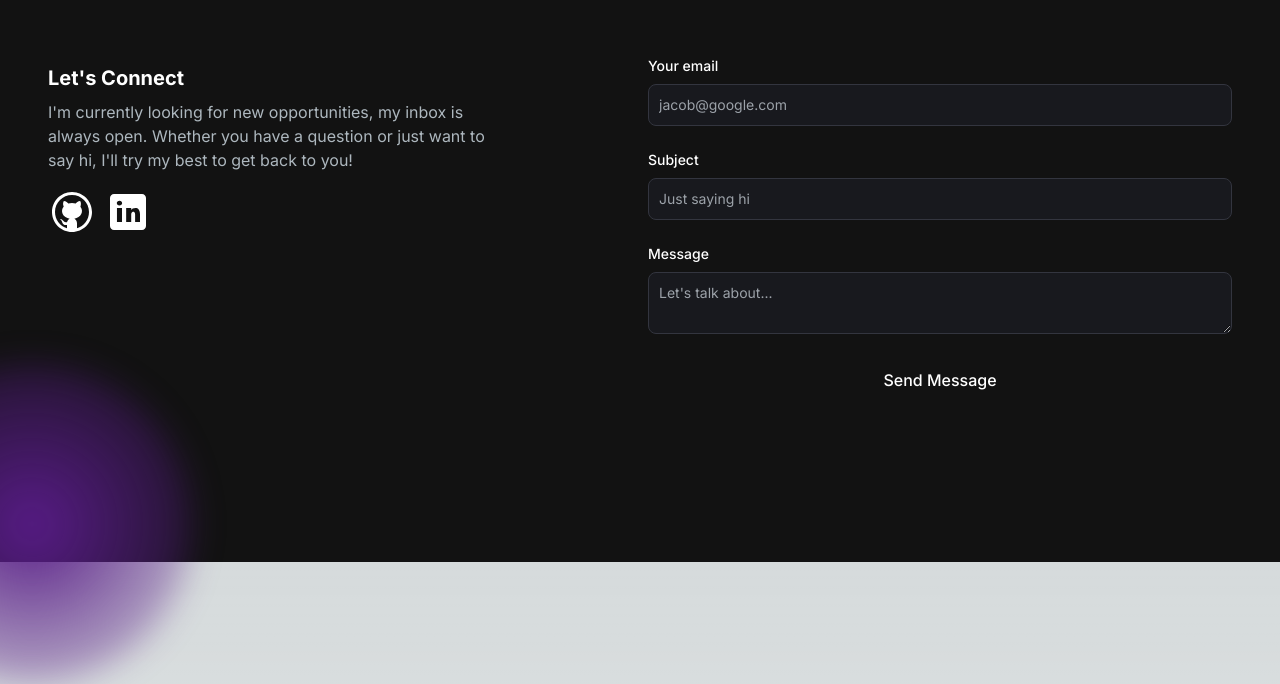
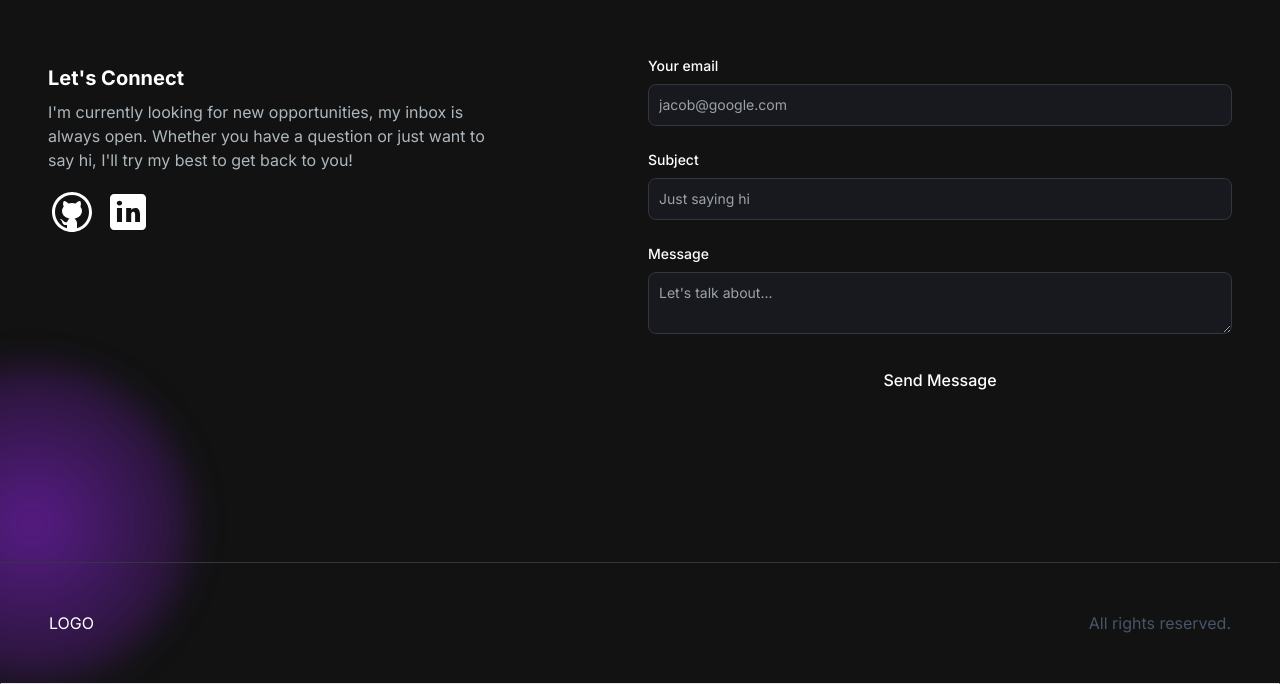
Before and after one commit to tejasdhanani/tejasdhanani-portfolio, a Next.js app: page / in a window 1280 px wide. Shown: the part 1840-2524 px from the top of the page. Built offline with nearby package versions, Linux system fonts and the light colour scheme.

Commit message:
styled footer

```diff
--- /dev/null
+++ b/app/components/Footer.jsx
@@ -0,0 +1,14 @@
+import React from "react";
+
+const Footer = () => {
+    return (
+        <footer className="footer border z-10 border-t-[#33353F] border-l-transparent border-r-transparent text-white">
+            <div className="container p-12 flex justify-between">
+                <span>LOGO</span>
+                <p className="text-slate-600">All rights reserved.</p>
+            </div>
+        </footer>
+    );
+};
+
+export default Footer;
--- a/app/page.js
+++ b/app/page.js
@@ -1,5 +1,6 @@
 import AboutSection from "./components/AboutSection";
 import EmailSection from "./components/EmailSection";
+import Footer from "./components/Footer";
 import HeroSection from "./components/HeroSection";
 import Navbar from "./components/Navbar";
 import ProjectsSection from "./components/ProjectsSection";
@@ -14,6 +15,7 @@
         <ProjectsSection />
         <EmailSection />
       </div>
+      <Footer />
     </main>
   )
 }
```
